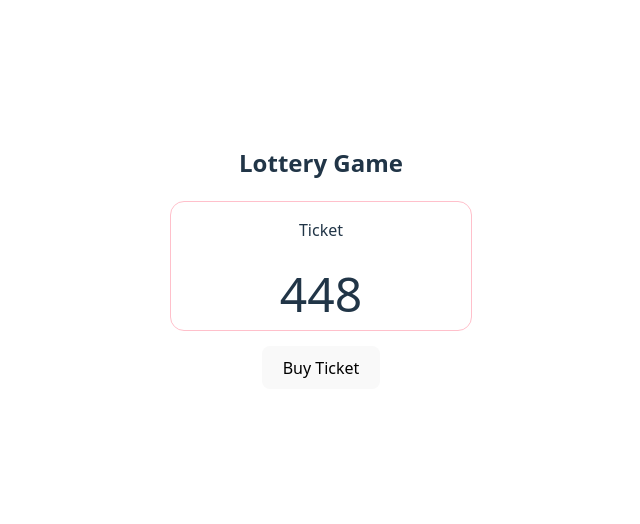
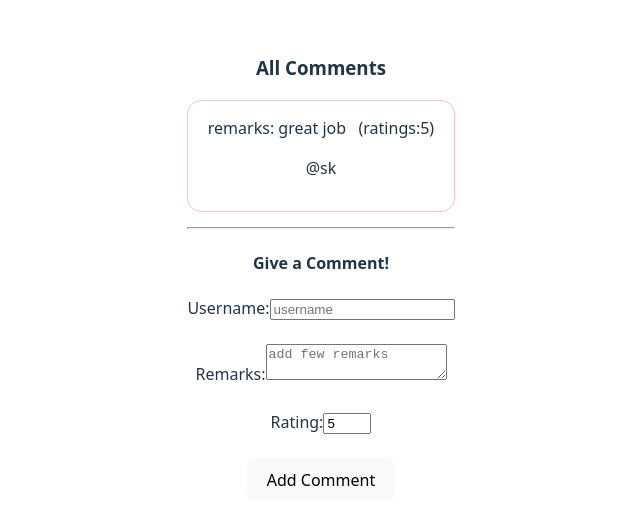
Before and after one commit to kripalsingh6/react-state, a React (Vite) app in the folder vite-project/: page / in a window 1280 px wide. Shown: the part 132-656 px from the top of the page, without its empty margins (319-959 px from the left). Built offline with nearby package versions, Linux system fonts and the light colour scheme.

Commit message:
comment form

```diff
--- a/vite-project/src/App.jsx
+++ b/vite-project/src/App.jsx
@@ -7,6 +7,8 @@
 import Tudo from './Tudo'
 import Lottery from './lottery'
 import './App.css';
+import CommentForm from './commentForm'
+import Comment from './comment'
 
 
 function App() {
@@ -14,7 +16,7 @@
 
   return (
     <>
-    <Lottery n={3} WinningSum={15}/>
+    <Comment/>
     </>
   )
 }
--- /dev/null
+++ b/vite-project/src/comment.css
@@ -0,0 +1,6 @@
+.comment{
+    border: 1px solid pink;
+    border-radius:14px ;
+    padding: 15px;
+    margin-bottom: 15px;
+}
--- /dev/null
+++ b/vite-project/src/comment.jsx
@@ -0,0 +1,36 @@
+import { useState } from "react";
+import "./comment.css";
+import CommentForm from "./commentForm";
+
+export default function Comment(){
+
+    let [comments, setComments] = useState([
+        {
+            username: "@sk",
+            remarks: "great job",
+            rating: 5
+        }
+    ]);
+
+    let addNewComment = (comment) => {
+        setComments((currComments) => [...currComments, comment]);
+    };
+
+    return(
+        <div>
+            <h3>All Comments</h3>
+
+            {comments.map((comment, idx)=>(
+                <div className="comment" key={idx}>
+                    <span> remarks: {comment.remarks}</span>
+                    &nbsp;&nbsp;&nbsp;
+                    <span>(ratings:{comment.rating})</span>
+                    <p>{comment.username}</p>
+                </div>
+            ))}
+
+            <hr />
+            <CommentForm addNewComment={addNewComment} />
+        </div>
+    );
+}
--- /dev/null
+++ b/vite-project/src/commentForm.jsx
@@ -0,0 +1,72 @@
+ import { useState } from "react";
+
+ export default function CommentForm({addNewComment}){
+    let [formData, setFormData]= useState({
+        username : "",
+        remarks : "",
+        rating : 5
+    });
+
+    let handleInputChange = (event)=>{
+        setFormData((currData)=>{
+            return {...currData, [event.target.name]: event.target.value}
+        });
+    };
+
+    let handleSubmit = (event)=>{
+         event.preventDefault();
+        console.log(formData);
+        addNewComment(formData);
+
+
+        setFormData({
+        username : "",
+        remarks : "",
+        rating : 5
+    })
+    }
+
+
+    return(
+        <div>
+            <h4>Give a Comment!</h4>
+            <form onSubmit={handleSubmit}>
+                <label htmlFor="username">Username:</label>
+
+                <input placeholder="username"
+                type="text"
+                value={formData.username}
+                onChange={handleInputChange}
+                id="username"
+                name="username">
+
+                    </input>
+                    <br></br><br></br>
+
+                    <label htmlFor="remarks">Remarks:</label>
+                <textarea placeholder="add few remarks"
+                value={formData.remarks}
+                onChange={handleInputChange}
+                id="remarks"
+                name="remarks">
+                    </textarea>
+                    <br></br><br></br>
+
+
+                <label htmlFor="rating">Rating:</label>
+                <input placeholder="rating"
+                type="number"
+                 min={1}
+                  max={5}
+                  value={formData.rating}
+                  onChange={handleInputChange}
+                  id="rating"
+                  name="rating">
+                    </input><br></br><br></br>
+
+
+                <button>Add Comment</button>
+            </form>
+        </div>
+    )
+ }
```
